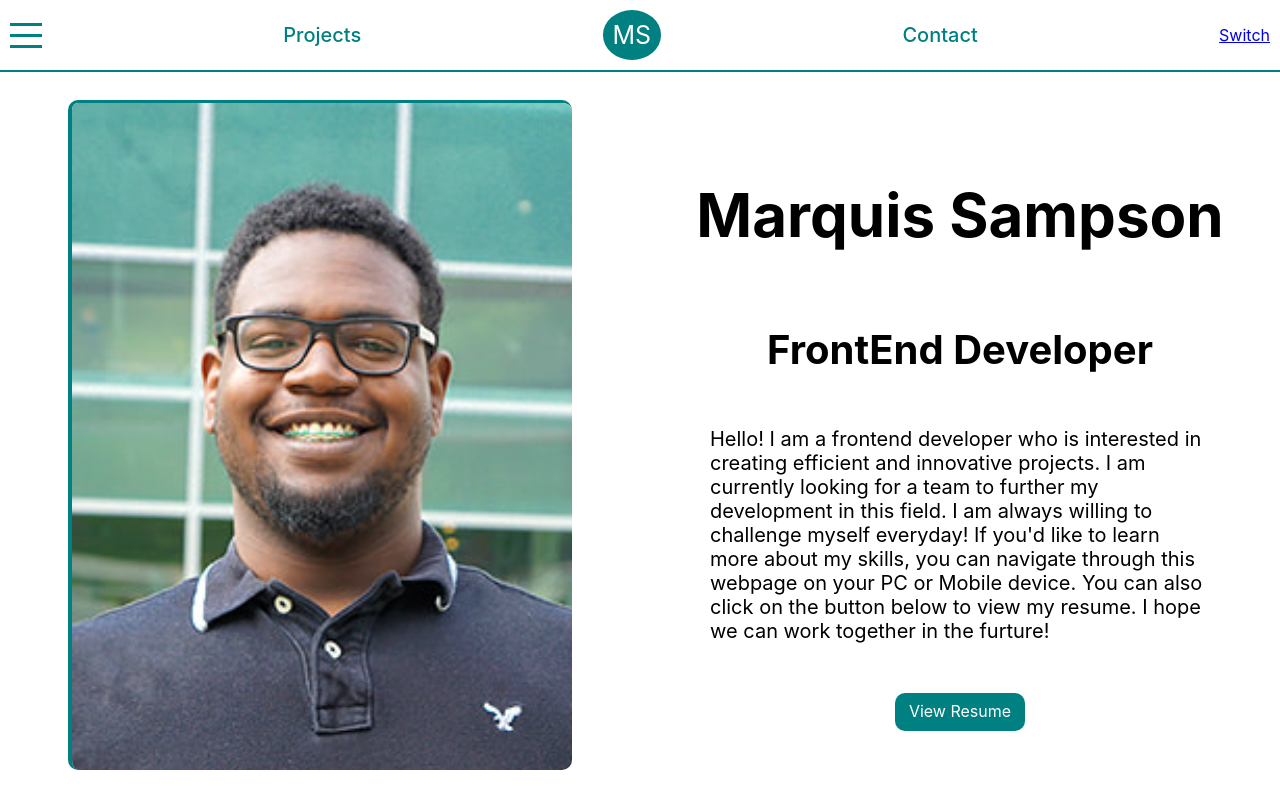
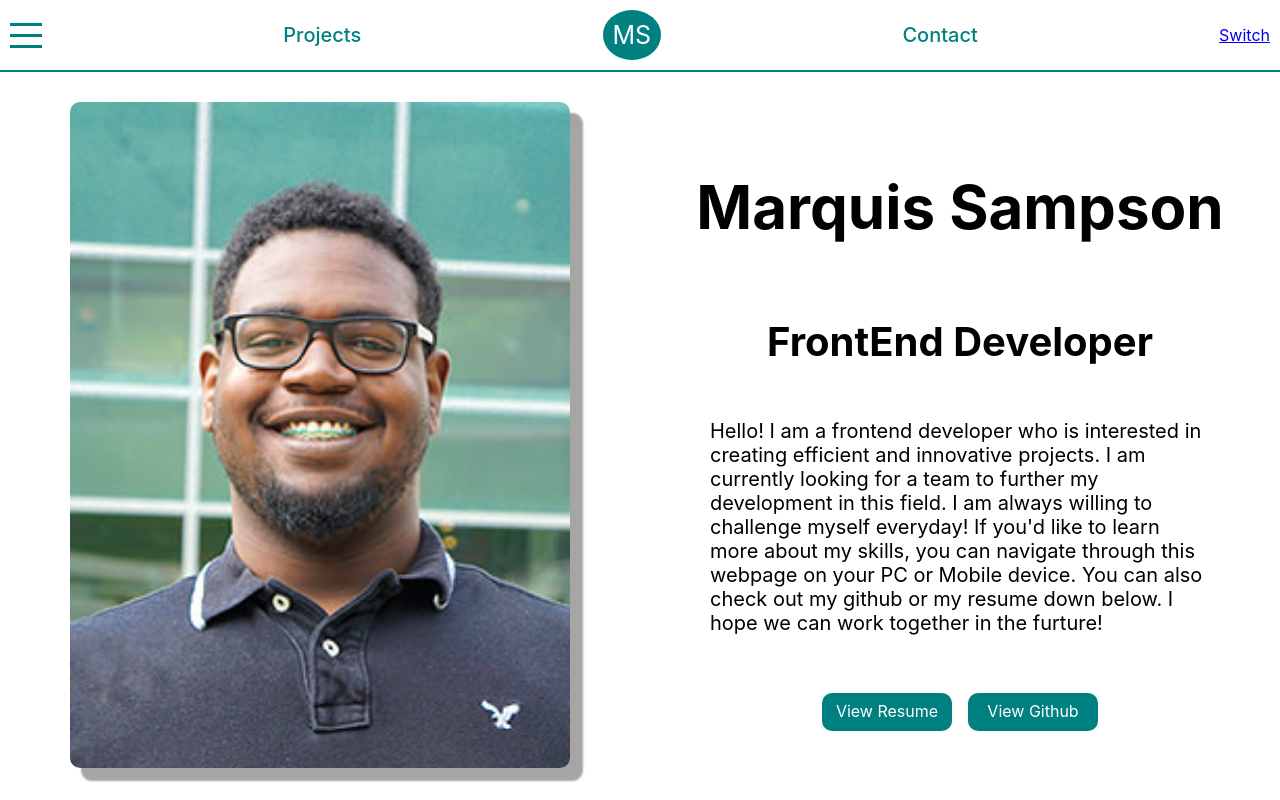
Before and after one commit to Marquis4484/resume-site, a React (Create React App) app: page / in a window 1280 px wide. Built offline with nearby package versions, Linux system fonts and the light colour scheme.

Commit message:
main site design near complete

```diff
--- a/public/index.html
+++ b/public/index.html
@@ -9,7 +9,6 @@
       name="description"
       content="Web site created using create-react-app"
     />
-
     <title>MS Portfolio</title>
   </head>
   <body>
--- a/src/Components/Contact/Contact.jsx
+++ b/src/Components/Contact/Contact.jsx
@@ -9,8 +9,6 @@ export default function Contact() {
   const handleSubmit = (e) => {
     e.preventDefault();
     setMessage(true);
-
-
 
   emailjs.sendForm(`${process.env.REACT_APP_SERVICE_KEY}`, `${process.env.REACT_APP_TEMPLATE_KEY}`, e.target, `${process.env.REACT_APP_API_KEY}`)
   .then((result) => {
--- a/src/Components/Intro/Intro.jsx
+++ b/src/Components/Intro/Intro.jsx
@@ -16,8 +16,13 @@ export default function Intro() {
           <p>Hello! I am a frontend developer who is interested in creating efficient and innovative projects.
             I am currently looking for a team to further my development in this field. I am always willing to challenge myself everyday!
             If you'd like to learn more about my skills, you can navigate through this webpage on your PC or Mobile device.
-            You can also click on the button below to view my resume. I hope we can work together in the furture!</p>
-            <a href={pdf} target='_blank' rel="noreferrer" className='resume-button'>View Resume</a>
+            You can also check out my github or my resume down below. I hope we can work together in the furture!</p>
+            <div className="link-container">
+              <a href={pdf} target='_blank' rel="noreferrer" className='resume-button'>View Resume</a>
+              <a href='https://github.com/Marquis4484' target='_blank' rel="noreferrer" className='github-button'>View Github</a>
+            </div>
+
+
         </div>
       </div>
     </div>
--- a/src/Components/Intro/intro.scss
+++ b/src/Components/Intro/intro.scss
@@ -17,6 +17,7 @@
      display: flex;
      align-items: center;
      justify-content: center;
+
      @include phone{
         flex: 0.4;
     }
@@ -25,9 +26,7 @@
     .portfolio-pic{
         width:500px;
         height: auto;
-        border-style: solid;
-        border-color: $mainColor;
-        border-width: 3px 0px 0px 4px;
+        box-shadow: 12px 12px 2px 1px rgb(167, 164, 164);
         border-radius: 10px 10px 10px 10px;
 
         @include phone{
@@ -83,6 +82,9 @@
                 font-size: 10px;
             }
          }
+         .link-container{
+             display: flex;
+
          .resume-button{
             width: 130px;
             height: 30px;
@@ -96,12 +98,32 @@
             text-decoration: none;
             font-weight: 400;
             padding: 8px 0px 0px 0px;
+            margin: 8px;
 
             @include phone{
                width: 50px;
                height: 30px;
                font-size: 12px;
            }
+
+
+        }
+        .github-button{
+               width: 130px;
+               height: 30px;
+               color: white;
+               background-color: $mainColor;
+               border: none;
+               border-radius: 10px;
+               font-weight: 500;
+               cursor: pointer;
+               text-align: center;
+               text-decoration: none;
+               font-weight: 400;
+               padding: 8px 0px 0px 0px;
+               margin: 8px;
+           }
+
          }
      }
   }
--- a/src/Components/Projects/Projects.jsx
+++ b/src/Components/Projects/Projects.jsx
@@ -3,76 +3,41 @@ import './projects.scss';
 
 export default function Projects() {
   const [currentSlide, setCurrentSlide] = useState(0);
+  const [flip, setFlip] = useState(false);
+
   const data = [
     {
       id: "1",
-
       title: "Weather App",
-      desc:
-        "I've created a weather app using API data from openweathermap.org. I will give you weather data from over 200,000 cities.",
-      img:
-        "https://99designs-blog.imgix.net/blog/wp-content/uploads/2018/10/attachment_100040756-e1538485934255.jpeg?auto=format&q=60&fit=max&w=930",
+      description: "This is a small app that I created using API data from openweathermap.org. It will give you weather data from over 200,000 cities. ",
     },
     {
       id: "2",
-      icon: "./assets/globe.png",
-      title: "Curency Calculator",
-      desc:
-        "This app uses currency data from over 30 cities and displays their rate based on the euro. ",
-      img:
-        "https://i.pinimg.com/originals/e9/c9/2f/e9c92f7869d682a6fa5a97fb8a298f30.jpg",
+      title: "Future Projects!",
+      description: "I'm planning on creating a music player using the react framework. I'm hoping this will give me some ideas for creating an even bigger project in the future.",
+
     },
     {
       id: "3",
-      icon: "./assets/writing.png",
-      title: "More To Come!",
-      desc:
-        "I'm still learning how to create more apps in the future.",
-      img:
-        "https://i.pinimg.com/originals/a9/f6/94/a9f69465d972a004ad581f245d6ad581.jpg",
-    },
-    {
-      id: "4",
-      icon: "./assets/writing.png",
-      title: "More To Come!",
-      desc:
-        "Definitely check out my github if you get the chance!",
-      img:
-        "https://i.pinimg.com/originals/a9/f6/94/a9f69465d972a004ad581f245d6ad581.jpg",
+      title: "Check Out My Github!",
+      description: "I'm still learning how to create more apps in the future. If you'd like to view my progress, click on the button below this carousel.",
+
     },
   ];
 
   const handleClick = (way) => {
     way === "left"
-      ? setCurrentSlide(currentSlide > 0 ? currentSlide - 1 : 3)
+      ? setCurrentSlide(currentSlide > 0 ? currentSlide - 1 : 2)
       : setCurrentSlide(currentSlide < data.length - 1 ? currentSlide + 1 : 0);
   };
 
   return (
     <div className='Projects' id='Projects'>
-      <div
-        className="slider"
-        style={{ transform: `translateX(-${currentSlide * 100}vw)` }}
-      >
+      <div className="slider" style={{ transform: `translateX(-${currentSlide * 100}vw)` }}>
         {data.map((item) => (
           <div key={item.id} className="container">
-            <div className="item">
-              <div className="left">
-                <div className="leftContainer">
-                  <div className="imgContainer">
-                    <img src={item.icon} alt="" />
-                  </div>
-                  <h2>{item.title}</h2>
-                  <p>{item.desc}</p>
-                  <span>Projects</span>
-                </div>
-              </div>
-              <div className="right">
-                <img
-                  src="https://99designs-blog.imgix.net/blog/wp-content/uploads/2018/10/attachment_100040756-e1538485934255.jpeg?auto=format&q=60&fit=max&w=930"
-                  alt=""
-                />
-              </div>
+            <div className= 'wrapper'onClick={() => setFlip(!flip)}>
+            <div className="info" >{flip ? item.description:item.title}</div>
             </div>
           </div>
         ))}
--- a/src/Components/Projects/projects.scss
+++ b/src/Components/Projects/projects.scss
@@ -7,10 +7,21 @@
   justify-content: center;
   position: relative;
 
+  h1{
+    position: absolute;
+    left: 730px;
+    top: 60px;
+    font-size: 47px;
+  }
+
   .arrow {
-    height: 50px;
+    height: 90px;
     position: absolute;
     cursor: pointer;
+
+    @include phone{
+      display: none;
+    }
 
     &.left {
       left: 100px;
@@ -35,72 +46,23 @@
       align-items: center;
       justify-content: center;
 
-      .item {
-        width: 600px;
-        height: 100%;
+      .wrapper {
+        width: 500px;
+        height: 300px;
         background-color: white;
         border-radius: 20px;
         display: flex;
         align-items: center;
         justify-content: center;
+        padding: 0px 80px 0px 80px;
+        position: relative;
+        box-shadow: 15px  9px 15px 2px rgba(0,0,0, .6);
+        cursor: pointer;
 
-        .left {
-          flex: 4;
-          height: 80%;
-          display: flex;
-          align-items: center;
-          justify-content: center;
+        .info{
+          font-size: 30px;
+        }
 
-         .leftContainer {
-           width: 90%;
-           height: 70%;
-           display: flex;
-           flex-direction: column;
-           justify-content: space-between;
-
-         .imgContainer {
-           width: 40px;
-           height: 40px;
-           border-radius: 50%;
-           background-color: rgb(245, 179, 155);
-           display: flex;
-           align-items: center;
-           justify-content: center;
-
-
-              img {
-                width: 25px;
-
-              }
-            }
-            h2 {
-              font-size: 20px;
-
-            }
-            p {
-              font-size: 13px;
-            }
-            span {
-              font-size: 12px;
-              font-weight: 600;
-              text-decoration: underline;
-              cursor: pointer;
-            }
-          }
-        }
-        .right {
-          flex: 8;
-          height: 100%;
-          display: flex;
-          align-items: center;
-          justify-content: center;
-          overflow: hidden;
-
-          img {
-            width: 400px;
-            transform: rotate(-10deg);
-          }
-        }
       }
     }
   }
```
Also changed, not shown: 1 other file (tests, documents, lock files or other folders). Lines whose indentation alone changed are shown as unchanged.
